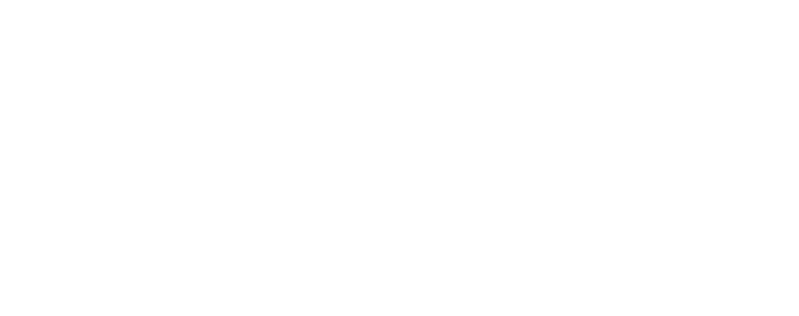
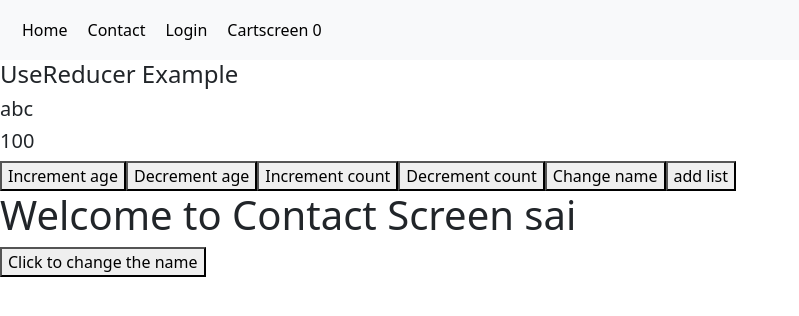
Before and after one commit to shivanipolichetti/react, a React (Create React App) app: page /contact in a window 1280 px wide. Before the commit this address had no page. Shown: the top 316 px of the page, without its empty margins (0-799 px from the left). Built offline with nearby package versions, Linux system fonts and the light colour scheme.

Commit message:
Add cart

```diff
--- a/src/components/header.js
+++ b/src/components/header.js
@@ -1,10 +1,12 @@
+import { useContext } from "react";
 import { Link } from "react-router-dom";
+import { DataShare } from "../navigation/navigation-stack";
 
 
 
 
 const Header=()=>{
-
+ const {cartItems}=useContext(DataShare)
     return(
 
         <nav className="navbar navbar-expand-sm bg-light navbar-light">
@@ -19,7 +21,7 @@ const Header=()=>{
     </a>*/}
       </li>
       <li className="nav-item" style={{margin:10}}>
-      <Link to={"contact"} style={{textDecoration:"none",color:"black"}}>
+      <Link to={"/contact"} style={{textDecoration:"none",color:"black"}}>
         Contact
       </Link>
 
@@ -29,7 +31,7 @@ const Header=()=>{
 
       </li>
       <li className="nav-item" style={{margin:10}}>
-      <Link to={"login"} style={{textDecoration:"none",color:"black"}}>
+      <Link to={"/"} style={{textDecoration:"none",color:"black"}}>
         Login
       </Link>
 
@@ -37,6 +39,11 @@ const Header=()=>{
           Link
     </a>*/}
 
+      </li>
+      <li  className="nav-item"style={{margin:10}}>
+      <Link to={"/cartscreen"} style={{textDecoration:"none",color:"black"}}>
+        Cartscreen {cartItems.length}
+      </Link>
       </li>
 
     </ul>
--- a/src/functioncomponent/Hooks/useState/useEffect/useffectExample.js
+++ b/src/functioncomponent/Hooks/useState/useEffect/useffectExample.js
@@ -5,19 +5,19 @@ import { useEffect, useState } from "react"
 const UseEffectExample=()=>{
     const [X,setX]=useState(0)
     const [Y,setY]=useState(0)
+    const mouseMoveCapture=(event)=>{
+        setX(event.clientX)
+        setY(event.clientY)
+      console.log(event.clientX ,"event captured by x-axios")
+       console.log(event.clientY,"event captured by y-axios")
+    }
     useEffect(()=>{
-        const mouseMoveCapture=(event)=>{
-            setX(event.clientX)
-            setY(event.clientY)
-          console.log(event.clientX ,"event captured by x-axios")
-           console.log(event.clientY,"event captured by y-axios")
-        }
-        window.addEventListener("mousemove",(event)=>{
-        return()=>{
+
+        window.addEventListener("mousemove",mouseMoveCapture)
+        return ()=>{
 
             window.removeEventListener("mousemove",mouseMoveCapture)
         }
-    })
     },[])
     return(
         <>
--- a/src/functioncomponent/Hooks/useState/useReducer/useReducer.js
+++ b/src/functioncomponent/Hooks/useState/useReducer/useReducer.js
@@ -1,10 +1,11 @@
+import { type } from "@testing-library/user-event/dist/type"
 import { useReducer } from "react"
 
 
 const  reducerFunction=(state,action)=>{
  switch(action.type){
     case "INCREMENT_AGE":
-        return{...state,age:state.age+10}
+        return{...state,age:state.age+action.payload}
     case "DECREMENT_AGE":
         return{...state,age:state.age-10}
     case  "RESET_AGE":
@@ -37,7 +38,8 @@ const UseReducerExample=()=>{
   const [currentValue,dispatchFunction]=useReducer(reducerFunction,initialState)
    const incrementAge=()=>{
      const action={
-        type:"INCREMENT_AGE"
+        type:"INCREMENT_AGE",
+        payload:20
      }
 
     dispatchFunction(action)
@@ -54,6 +56,7 @@ const UseReducerExample=()=>{
         <h4>UseReducer Example</h4>
         <h5>{currentValue.name}</h5>
         <h5>{currentValue.age}</h5>
+        <h5>{currentValue.todos}</h5>
         <button onClick={incrementAge}>Increment age</button>
         <button onClick={decrementAge}>Decrement age</button>
         <button>Increment count</button>
@@ -63,6 +66,11 @@ const UseReducerExample=()=>{
                 type:"CHANGE_NAME"
             })
         }}>Change name</button>
+        <button onClick={()=>{
+            dispatchFunction({
+                type:"ADD_TODO"
+            })
+        }}>add list</button>
 
         </>
     )
--- a/src/navigation/navigation-stack.jsx
+++ b/src/navigation/navigation-stack.jsx
@@ -5,11 +5,14 @@ import InvalidScreen from "../pages/inavlidscreen";
 import ProductDeatils from "../pages/productdetails";
 import { createContext, useState } from "react";
 import LoginScreen from "../pages/loginscreen";
+import CartScreen from "../pages/cart-screen";
 
 
 export const DataShare=createContext()
+
 const NavigationStack=()=>{
     const [login,setLogin]=useState(false)
+    const [cartItems,setCartItems]=useState([])
     const [data,setData]=useState({
         name:"sai",
         city:"hyderabad",
@@ -23,20 +26,32 @@ const NavigationStack=()=>{
     const changeLogin=()=>{
         setLogin(true)
     }
+    const addCartItems=(eachItem)=>{
+        console.log("STEP1")
+        setCartItems([...cartItems,eachItem])
+    }
+    const removeCartItems=(id)=>{
+        console.log("STEP1")
+
+    }
     return(
      <DataShare.Provider value={{
         data,
         changeData,
-       changeLogin
+       changeLogin,
+       cartItems,
+       addCartItems,
+       removeCartItems
      }}>
     <BrowserRouter>
     {
-        login
+        !login
         ?
     <Routes>
     <Route path="/" Component={HomeScreen}/>
-    <Route path="contact" Component={ContactScreen}/>
+    <Route path="/contact" Component={ContactScreen}/>
     <Route path=":brand/:productId" Component={ProductDeatils}/>
+    <Route path="/cartscreen" Component={CartScreen}/>
     <Route path="*" Component={InvalidScreen}/>
     </Routes>
     :
--- /dev/null
+++ b/src/pages/cart-screen.js
@@ -0,0 +1,40 @@
+import { useContext } from "react";
+import Header from "../components/header";
+import { DataShare } from "../navigation/navigation-stack";
+
+
+
+const CartScreen=()=>{
+    const{cartItems}=useContext(DataShare)
+    console.log(cartItems,"cartItems")
+    console.log("STEP2")
+    return(
+        <>
+        <Header/>
+        <h4>Cart Page</h4>
+        {
+            cartItems.length>0
+            ?
+            <>
+            {
+                cartItems.map(eachCart=>{
+                    const {id,thumbnail,title,brand}=eachCart
+                    return(
+                        <>
+                        <h5>{title}</h5>
+                         <img src={thumbnail} width={200}/>
+                        <h5>{brand}</h5>
+                        <button>Remove Cart Item</button>
+  </>
+                    )
+                })
+            }
+
+            </>
+        :
+        <h4>Cart is empty</h4>
+        }
+        </>
+    )
+}
+export default CartScreen;
--- a/src/pages/homescreen.jsx
+++ b/src/pages/homescreen.jsx
@@ -1,13 +1,14 @@
-import { useEffect, useState } from "react";
+import { useContext, useEffect, useState } from "react";
 import Header from "../components/header";
 import axios from "axios";
 import { Link } from "react-router-dom";
 import UseEffectExample from "../functioncomponent/Hooks/useState/useEffect/useffectExample";
+import { DataShare } from "../navigation/navigation-stack";
 
 
 const HomeScreen=()=>{
-
     const [products,setProducts]=useState([])
+    const {addCartItems}=useContext(DataShare)
     useEffect(()=>{
        fetchProduct()
     },[])
@@ -51,6 +52,7 @@ const HomeScreen=()=>{
                           Click to see  Product
                           </Link>
                            </button>
+                           <button onClick={()=>addCartItems(eachProduct)}>Add to cart</button>
                        </>
                    )
                })
```
